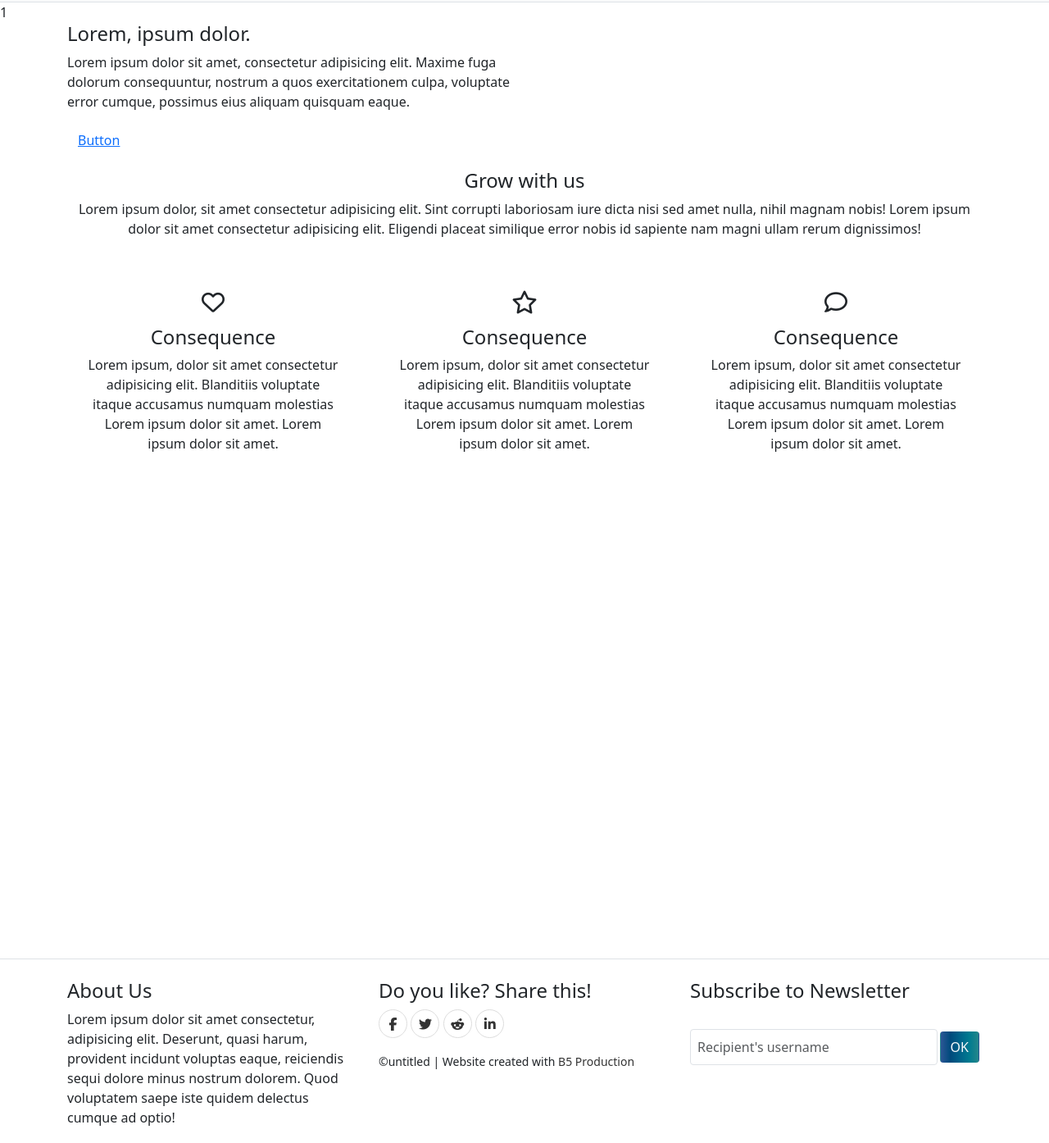
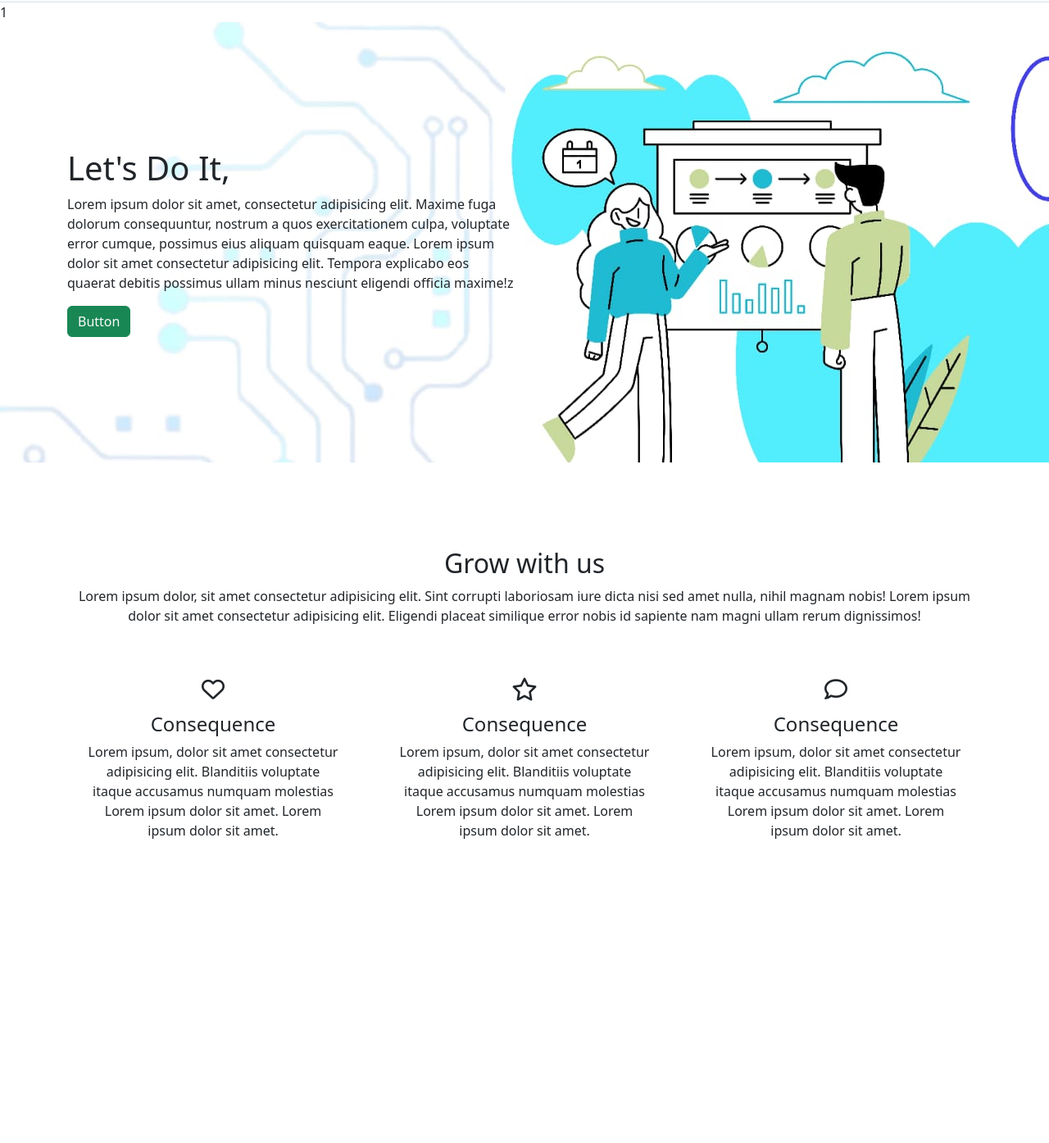
Before and after one commit to hossainpgmr/corporate-website, a website: page index.html in a window 1280 px wide. Shown: the part 77-1471 px from the top of the page at 82% size. Drawn offline with nearby package versions, Linux system fonts and the light colour scheme.

Commit message:
hero,feature section completed

```diff
--- a/index.html
+++ b/index.html
@@ -47,15 +47,16 @@
         <div class="extra-margin">1</div>
         <!-- hero section area -->
         <section class="hero-section">
-
             <div class="container">
                 <div class="row">
-                    <div class="col-lg-6">
-                        <h4>Lorem, ipsum dolor.</h4>
+                    <div class="col-md-6 justify-content-center">
+                        <h1>Let's Do It,</h1>
                         <p>Lorem ipsum dolor sit amet, consectetur adipisicing elit. Maxime fuga dolorum consequuntur,
                             nostrum a quos exercitationem culpa, voluptate error cumque, possimus eius aliquam quisquam
-                            eaque.</p>
-                        <button class="btn btn-hero" type="button"><a href="#">Button</a></button>
+                            eaque. Lorem ipsum dolor sit amet consectetur adipisicing elit. Tempora explicabo eos
+                            quaerat debitis possimus ullam minus nesciunt eligendi officia maxime!z</p>
+                        <button class=" btn btn-success" type="button"><a class="text-decoration-none text-light"
+                                href="#">Button</a></button>
                     </div>
                 </div>
             </div>
@@ -65,8 +66,8 @@
         <section class="feature-section">
             <div class="container">
                 <div class="row my-3">
-                    <div class="col-md-12  text-center">
-                        <h4>Grow with us</h4>
+                    <div class="col-md-12 mt-4 text-center">
+                        <h2>Grow with us</h2>
                         <p class="mt-2">Lorem ipsum dolor, sit amet consectetur adipisicing elit. Sint corrupti
                             laboriosam iure dicta
                             nisi sed amet nulla, nihil magnam nobis! Lorem ipsum dolor sit amet consectetur adipisicing
--- a/sass/_footer.scss
+++ b/sass/_footer.scss
@@ -40,14 +40,7 @@ footer a {
 
 .btn-ok {
   // Style the button
-  background-image: linear-gradient(
-    to right,
-    #2d5796,
-    #004a7c,
-    #006289,
-    #007a90,
-    #24868a
-  );
+  background-image: linear-gradient(to right, #1eb0ea, #21a6bd, #10c9d0);
 
   border: none;
   padding: 10px 20px;
--- a/sass/_hero.scss
+++ b/sass/_hero.scss
@@ -1,5 +1,9 @@
-.hero-section{
-    width: 100%;
-    background-image: url(./);
-
+.hero-section {
+  width: 100vw;
+  background-size: cover;
+  background-position: top;
+  background-repeat: no-repeat;
+  background-image: url(/assets/hero.jpg);
+  padding: 12% 0;
+  margin-bottom: 5rem;
 }
--- a/sass/_nav.scss
+++ b/sass/_nav.scss
@@ -6,11 +6,9 @@
   border: none;
   background-image: linear-gradient(
     to right,
-    #2d5796,
-    #004a7c,
-    #006289,
-    #007a90,
-    #24868a
+    #1eb0ea,
+    #21a6bd,
+    #10c9d0
   );
   color: #fff;
   padding: 2px;
```
Also changed, not shown: css/style.css, 1 other file.
